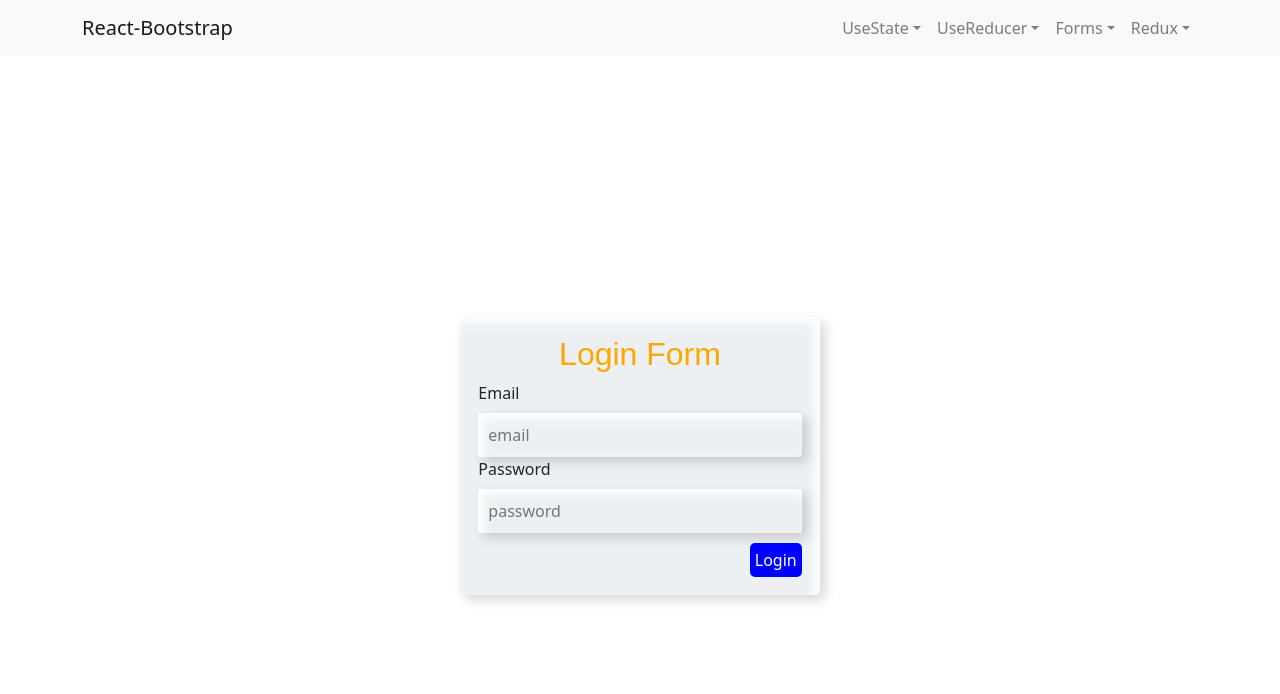
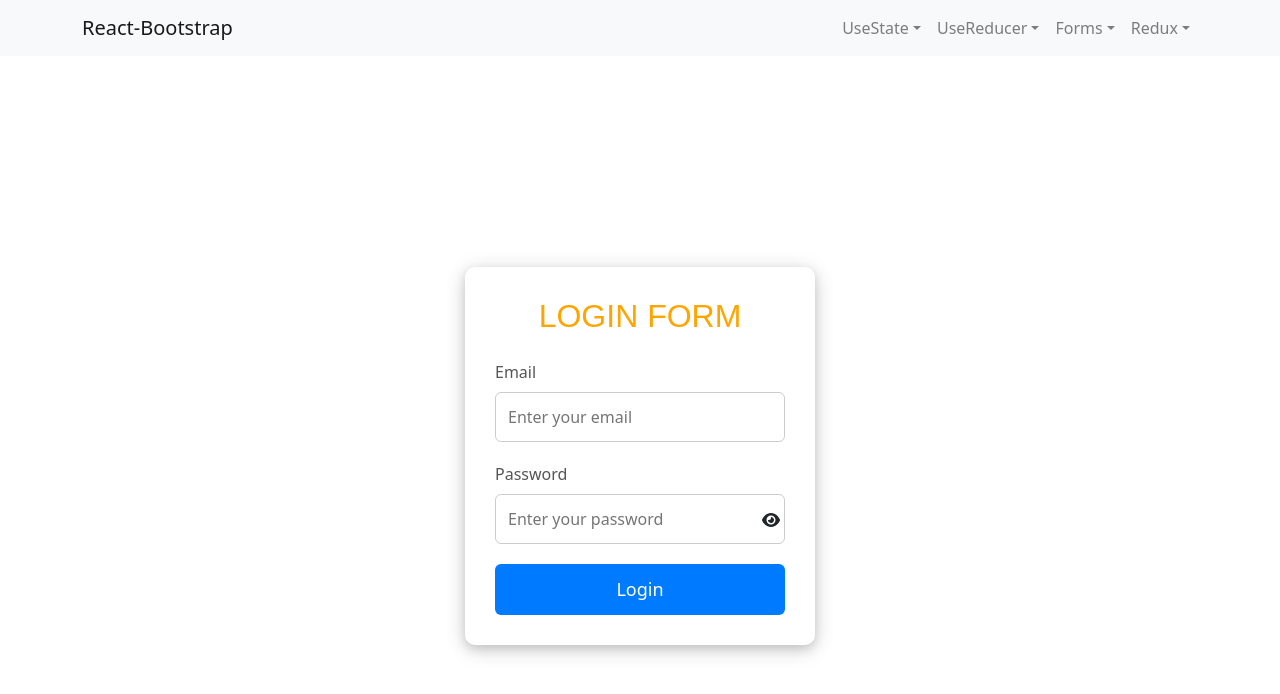
Before and after one commit to Prakash-baskar/React-Tasks, a React (Create React App) app: page /loginform in a window 1280 px wide. Shown: the top 694 px of the page. Built offline with nearby package versions, Linux system fonts and the light colour scheme.

Commit message:
Authendication form edit changes

```diff
--- a/src/Authentication/Home.js
+++ b/src/Authentication/Home.js
@@ -1,10 +1,19 @@
 import React from 'react'
+import { useNavigate } from 'react-router-dom'
+
 
 function Home() {
+
+ const navigate = useNavigate();
+ const handleClick = (e) => {
+  e.preventDefault();
+  navigate('/RegisterForm')
+ }
+
   return (
     <div>
         <div className='home'>
-          <p>Register Now</p>
+          <button onClick={handleClick}>Register Now</button>
         </div>
     </div>
   )
--- a/src/Authentication/Login.css
+++ b/src/Authentication/Login.css
@@ -4,6 +4,12 @@
     box-sizing: border-box;
 }
 
+.home{
+    display: flex;
+    justify-content: center;
+    align-items: center;
+    height: 100vh;
+}
 .register {
     display: flex;
     justify-content: center;
@@ -28,7 +34,7 @@
 }
 .Regmain {
     border: 1px solid none;
-    padding: 18px;
+    padding: 40px;
     border-radius: 5px;
     background-color: #ecf0f3;
     box-shadow: inset -5px 5px 12px #ffffff, 5px 5px 12px rgba(0, 0, 0, .16);
@@ -90,8 +96,103 @@
     transform: translateY(-50%);
     cursor: pointer;
 }
+.password-iconlog{
+    position: absolute;
+    right: 5px;
+    top: 70%;
+    transform: translateY(-50%);
+    cursor: pointer;
+
+}
 
 .home{
     display: flex;
     justify-content: center;
 }
+
+.userdetail{
+   color: orange;
+   text-decoration: underline;
+}
+
+/* redux form  */
+
+
+/* Reset some default styles for better cross-browser consistency */
+
+  .reg-form-container {
+    display: flex;
+    justify-content: center;
+    align-items: center;
+    height: 100vh;
+  }
+
+  .reg-form {
+    background-color: #fff;
+    padding: 30px;
+    border-radius: 10px;
+    box-shadow: 0 4px 10px rgba(0, 0, 0, 0.1), 0 4px 20px rgba(0, 0, 0, 0.2);
+    width: 350px;
+    /* transition: transform 0.3s ease-in-out, box-shadow 0.3s ease-in-out; */
+  }
+
+  .reg-form:hover {
+    /* transform: translateY(-5px); */
+    box-shadow: 0 8px 20px rgba(0, 0, 0, 0.1), 0 8px 30px rgba(0, 0, 0, 0.2);
+  }
+
+  .register-title {
+    text-align: center;
+    margin-bottom: 25px;
+    font-size: 27px;
+    font-weight: 500;
+    font-family: Arial, Helvetica, sans-serif;
+    color:orange;
+  }
+
+  .form-group {
+    margin-bottom: 20px;
+  }
+
+  .form-label {
+    display: block;
+    margin-bottom: 8px;
+    font-weight: 500;
+    color: #555;
+  }
+
+  .reg-input {
+    width: 100%;
+    padding: 12px;
+    border: 1px solid #ccc;
+    border-radius: 6px;
+    font-size: 16px;
+    transition: border-color 0.3s ease-in-out, box-shadow 0.3s ease-in-out;
+  }
+
+  .reg-input:focus {
+    border-color: #007bff;
+    outline: none;
+    box-shadow: 0 0 8px rgba(0, 123, 255, 0.3);
+  }
+
+  .reg-button {
+    width: 100%;
+    padding: 12px;
+    border: none;
+    border-radius: 6px;
+    background-color: #007bff;
+    color: #fff;
+    font-size: 18px;
+    cursor: pointer;
+    transition: background-color 0.3s ease-in-out, transform 0.3s ease-in-out;
+  }
+
+  .reg-button:hover {
+    background-color: #0056b3;
+    transform: translateY(-2px);
+  }
+
+  .reg-button:active {
+    background-color: #004099;
+  }
--- a/src/Authentication/LoginForm.js
+++ b/src/Authentication/LoginForm.js
@@ -2,6 +2,8 @@ import React, { useState } from 'react';
 import "./Login.css";
 import axios from 'axios';
 import { useNavigate } from 'react-router-dom';
+import { FontAwesomeIcon } from '@fortawesome/react-fontawesome';
+import { faEye, faEyeSlash } from '@fortawesome/free-solid-svg-icons';
 
 const LoginForm = () => {
   const [loginRegister, setLoginRegister] = useState({
@@ -10,6 +12,11 @@ const LoginForm = () => {
   });
 
   const navigate = useNavigate();
+  const [showPassword, setShowPassword] = useState(false);
+
+  const togglePasswordVisibility = () => {
+    setShowPassword(!showPassword);
+};
 
   const handleChange = (e) => {
     const { name, value } = e.target;
@@ -56,24 +63,45 @@ const LoginForm = () => {
   };
 
   return (
-    <div>
-      <div className='Regform'>
-        <form className='Regmainlg' onSubmit={handleSubmit}>
-          <div className='register'><h2>Login Form</h2></div>
-          <div>
-            <label>Email</label>
-            <input className='Regin' placeholder='email' name='email' value={loginRegister.email} onChange={handleChange} />
-          </div>
-          <div>
-            <label>Password</label>
-            <input className='Regin' placeholder='password' name='password' value={loginRegister.password} onChange={handleChange} />
-          </div>
-          <div className='regbtn'>
-            <button className='regbutton' type='submit'>Login</button>
-          </div>
-        </form>
+    <div className="reg-form-container">
+  <div className="reg-form">
+    <form className="reg-main-lg" onSubmit={handleSubmit}>
+      <h2 className="register-title"><h2>LOGIN FORM</h2></h2>
+      <div className="form-group">
+        <label htmlFor="email" className="form-label">Email</label>
+        <input
+          className="reg-input"
+          id="email"
+          type="email"
+          placeholder="Enter your email"
+          name="email"
+          value={loginRegister.email}
+          onChange={handleChange}
+          aria-label="Email"
+          required
+        />
       </div>
-    </div>
+      <div className="form-group password-container">
+        <label htmlFor="password" className="form-label">Password</label>
+        <input
+          className="reg-input"
+          id="password"
+          type={showPassword ? 'text' : 'password'}
+          placeholder="Enter your password"
+          name="password"
+          value={loginRegister.password}
+          onChange={handleChange}
+          aria-label="Password"
+          required
+        />
+         <FontAwesomeIcon icon={showPassword ? faEyeSlash : faEye} onClick={togglePasswordVisibility} className='password-iconlog' />
+      </div>
+      <button className="reg-button" type="submit">Login</button>
+    </form>
+  </div>
+</div>
+
+
   );
 };
 
--- a/src/Authentication/UserTable.js
+++ b/src/Authentication/UserTable.js
@@ -150,7 +150,7 @@ const UserTable = () => {
     <div className="">
       {userData ? (
         <div>
-          <h2>User Profile</h2>
+          <h2 className='userdetail'>User Details</h2>
           {isEditing ? (
             <div>
               <label>
```
